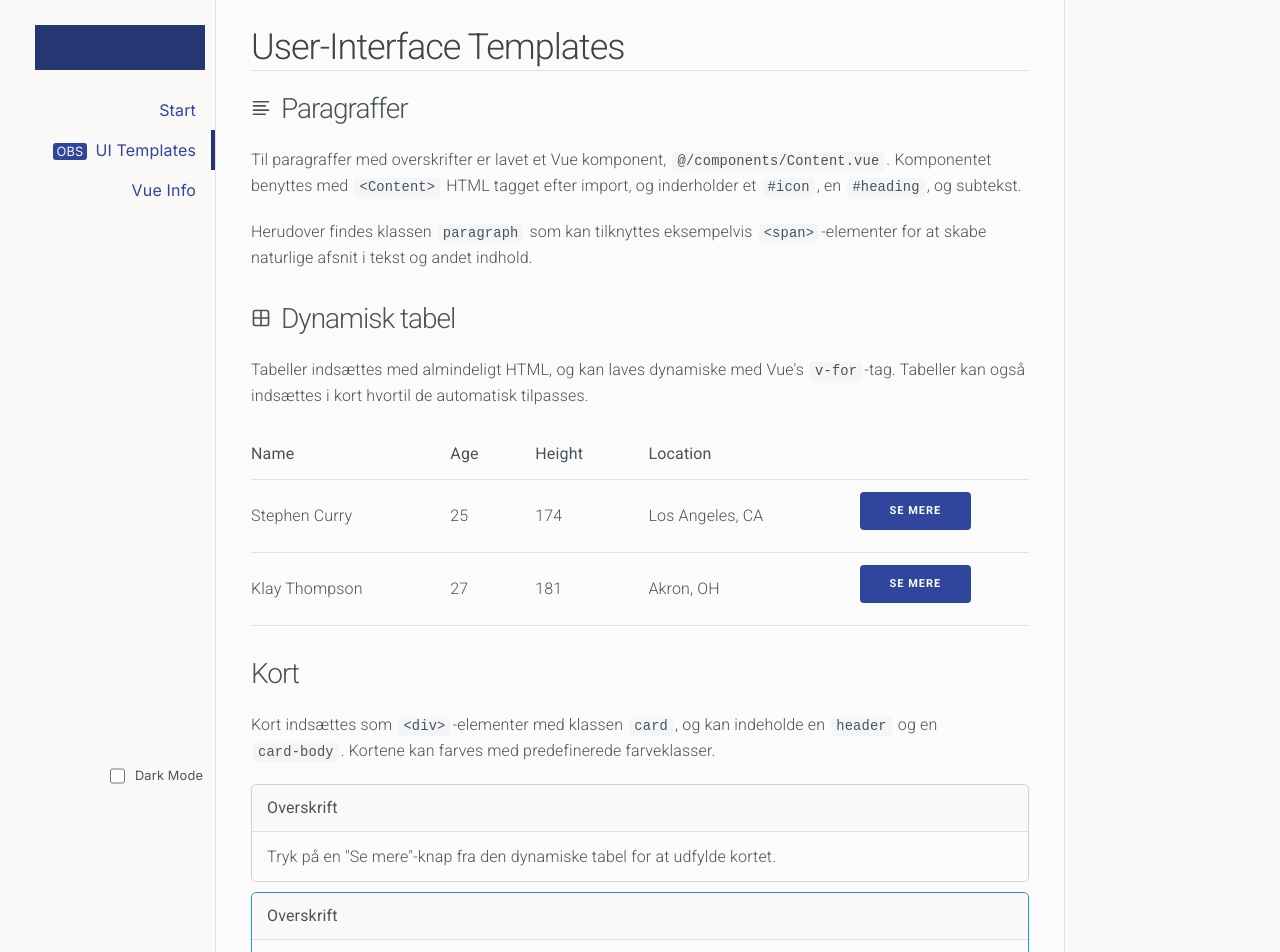
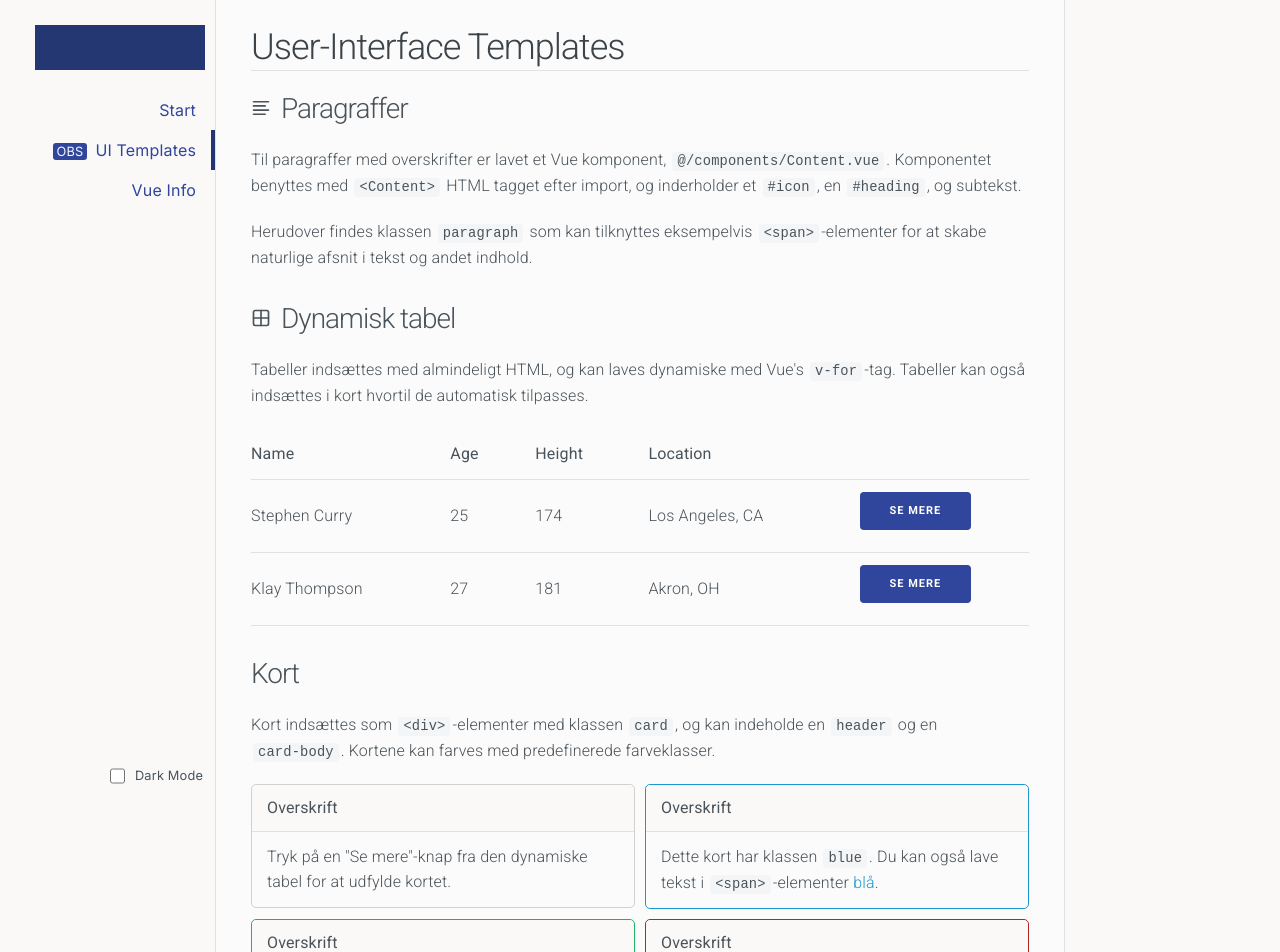
Before and after one commit to Randers-Kommune-Digitalisering/node-red-vue-template, a Vue app in the folder vue/: page /templates in a window 1280 px wide. Shown: the top 952 px of the page. Built offline with nearby package versions, Linux system fonts and the light colour scheme; grey boxes are pictures that could not be loaded.

Commit message:
Fixed issue with tables in cards

```diff
--- a/vue/src/assets/main.css
+++ b/vue/src/assets/main.css
@@ -217,7 +217,7 @@ input[type='checkbox'] + label, input[type='radio'] + label
 {
     .card, .flexbox > div
     {
-        /*width: calc(50% - 0.5rem); /* When screen is larger than mobile */
+        width: calc(50% - 0.5rem); /* When screen is larger than mobile */
     }
 }
     .card > .header
@@ -237,6 +237,7 @@ input[type='checkbox'] + label, input[type='radio'] + label
 
     .card table
     {
+        display: table;
         margin-top: -1rem;
         margin-bottom: -1rem;
     }
```
